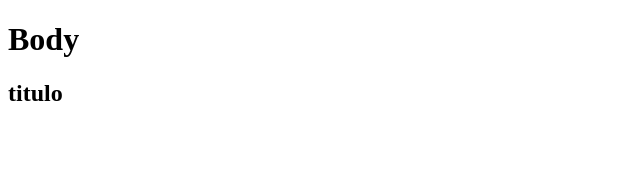
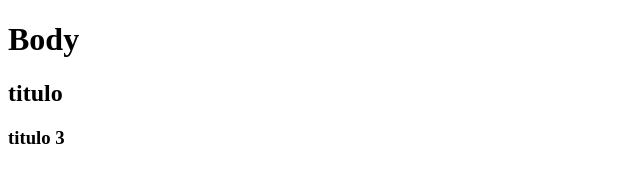
Before and after one commit to victorisabelruiz/hello-world-git, a plain HTML site: page index.html in a window 1280 px wide. Shown: the full height of the page, 0-640 px from the left. Drawn offline with Linux system fonts and the light colour scheme.

Commit message:
se modificó titulo index

```diff
--- a/index.html
+++ b/index.html
@@ -10,6 +10,7 @@
 <body>
     <h1>Body</h1>
     <h2>titulo</h2>
+    <h3>titulo 3</h3>
 
 </body>
 </html>
```
